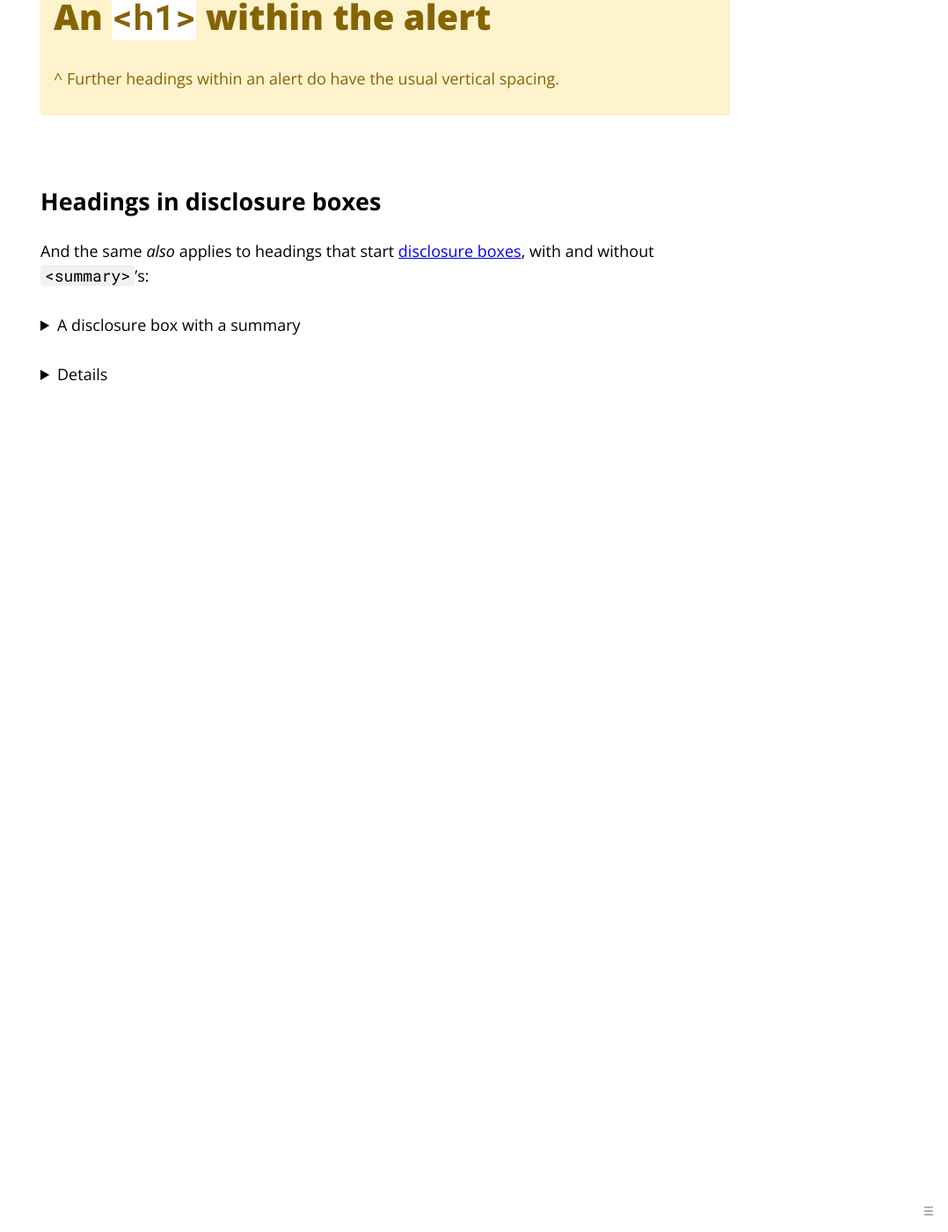
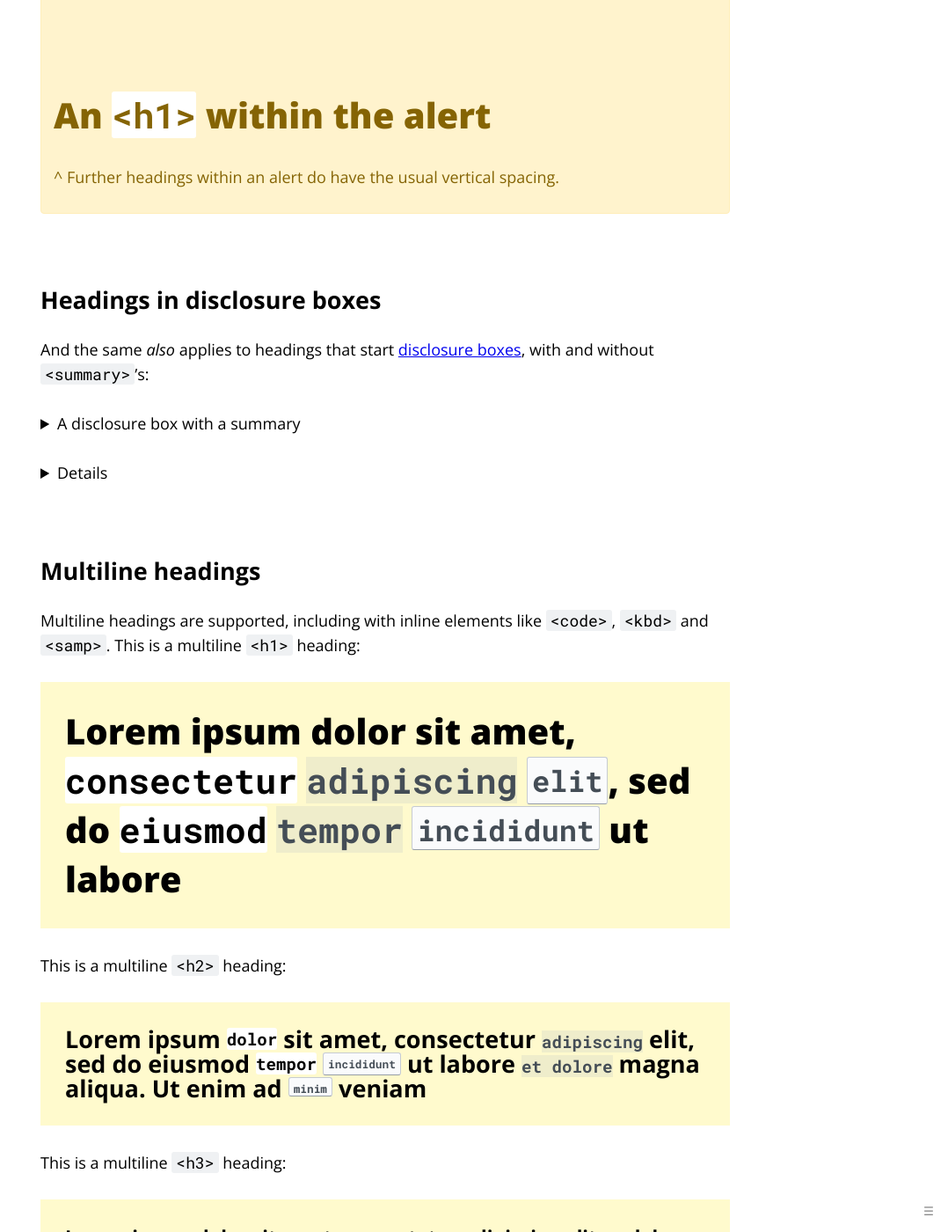
Before and after one commit to seanh/jekyll-theme-oatcake, a Jekyll site: the page built from _posts/2021-12-29-headings.md, in a window 1280 px wide and 1400 px high, scrolled down 6029 px. Shown: the whole window at 88% size, without its empty margins (202-1280 px from the left). Built offline with Jekyll 4.4.1, drawn with Linux system fonts in a browser that asks for light colours; our own code applies the rules of GitHub Pages for plain Markdown files; comment, search, counter and statistics services are not loaded; before the commit the page ends 6496 px from its top, so only the background shows below that; some of the changed text lies outside the part shown.

Commit message:
Fix multiline headings and inline styles

```diff
--- a/_posts/2021-12-29-headings.md
+++ b/_posts/2021-12-29-headings.md
@@ -216,3 +216,28 @@ with and without `<summary>`'s:
   <h3>A third-level heading</h3>
   <p>^ Further headings within a disclosure box do have the usual vertical spacing.</p>
 </details>
+
+Multiline headings
+------------------
+
+Multiline headings are supported, including with inline elements like `<code>`,
+`<kbd>` and `<samp>`. This is a multiline `<h1>` heading:
+
+<div class="headings-demo" markdown="1">
+# Lorem ipsum dolor sit amet, `consectetur` <samp>adipiscing</samp> <kbd>elit</kbd>, sed do `eiusmod` <samp>tempor</samp> <kbd>incididunt</kbd> ut labore
+{:.no_toc}
+</div>
+
+This is a multiline `<h2>` heading:
+
+<div class="headings-demo" markdown="1">
+## Lorem ipsum `dolor` sit amet, consectetur <samp>adipiscing</samp> elit, sed do eiusmod `tempor` <kbd>incididunt</kbd> ut labore <samp>et dolore</samp> magna aliqua. Ut enim ad <kbd>minim</kbd> veniam
+{:.no_toc}
+</div>
+
+This is a multiline `<h3>` heading:
+
+<div class="headings-demo" markdown="1">
+### Lorem ipsum dolor sit amet, consectetur adipiscing elit, sed do eiusmod `tempor` incididunt ut <samp>labore</samp> et <kbd>dolore</kbd> magna aliqua. Ut enim ad `minim` veniam, quis <samp>nostrud</samp> <kbd>exercitation</kbd> ullamco
+{:.no_toc}
+</div>
--- a/_sass/_headers.scss
+++ b/_sass/_headers.scss
@@ -22,6 +22,35 @@ h3, h4, h5, h6 {
   padding-top:    calc(var(--body-line-height) * 2.0);
   padding-bottom: calc(var(--body-line-height) * 1.0);
   font-weight: 700;
+}
+
+
+h1 kbd {
+  font-size: 2.1rem;
+}
+
+h2 code,
+h2 samp {
+  font-size: 1.2rem;
+}
+
+h2 kbd {
+  font-size: 0.8rem;
+}
+
+h3 code,
+h4 code,
+h5 code,
+h6 code,
+h3 samp,
+h4 samp,
+h5 samp,
+h6 samp {
+  font-size: 1.25rem;
+}
+
+h3 kbd, h4 kbd, h5 kbd, h6 kbd {
+  font-size: 0.8rem;
 }
 
 h1.page-title,
--- a/_sass/_typography.scss
+++ b/_sass/_typography.scss
@@ -32,7 +32,8 @@ details,
 .tip,
 .note,
 .seealso,
-.todo {
+.todo,
+.headings-demo {
   margin-bottom: var(--body-line-height);
 }
 
```
